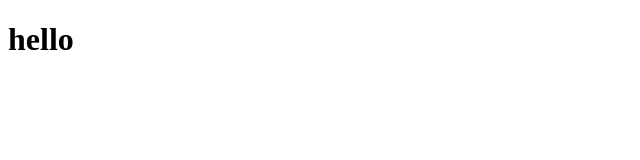
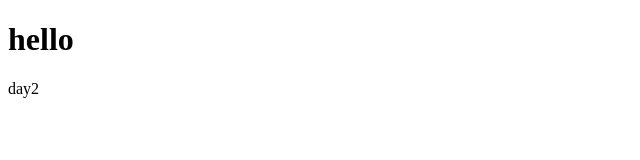
Before and after one commit to SandhyaPulla/gitpart2, a plain HTML site: page index.html in a window 1280 px wide. Shown: the full height of the page, 0-640 px from the left. Drawn offline with Linux system fonts and the light colour scheme.

Commit message:
day2version2

```diff
--- a/index.html
+++ b/index.html
@@ -8,5 +8,6 @@
 </head>
 <body>
     <h1>hello</h1>
+    <p>day2</p>
 </body>
 </html>
```
